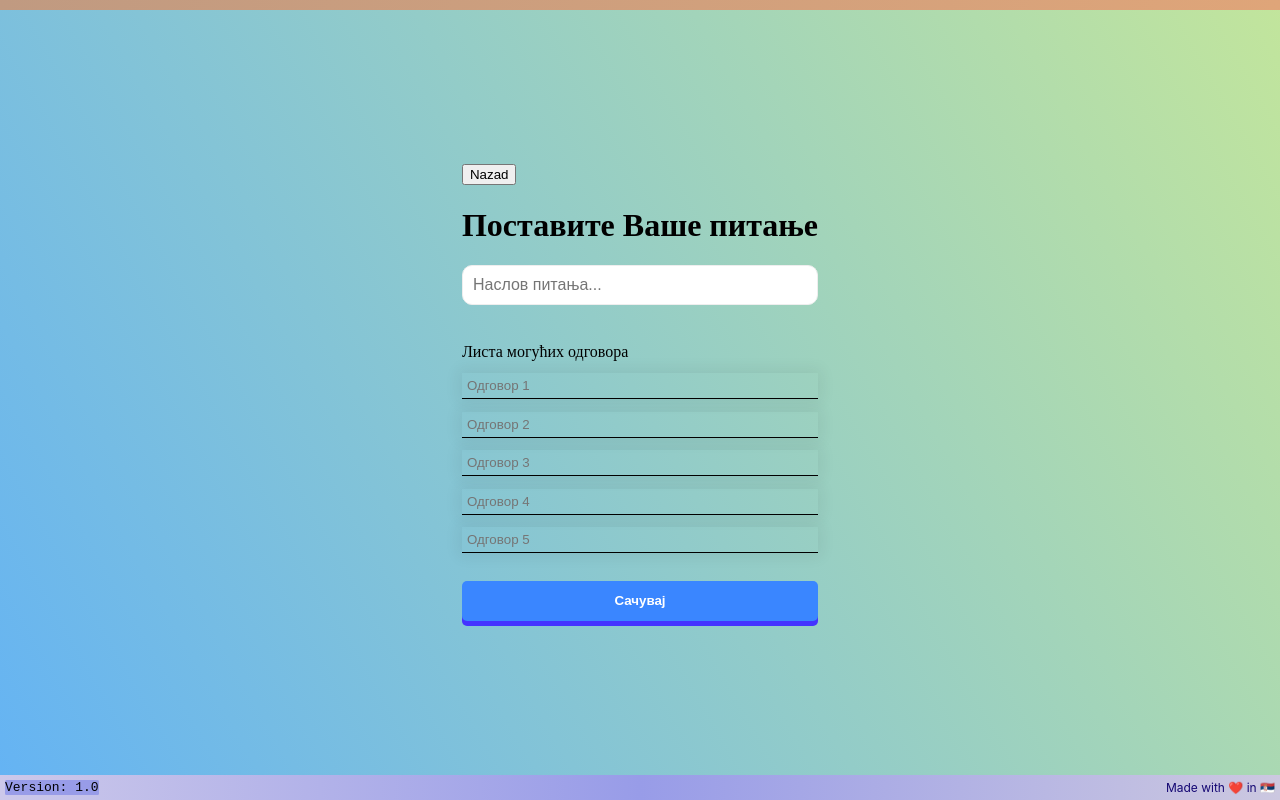
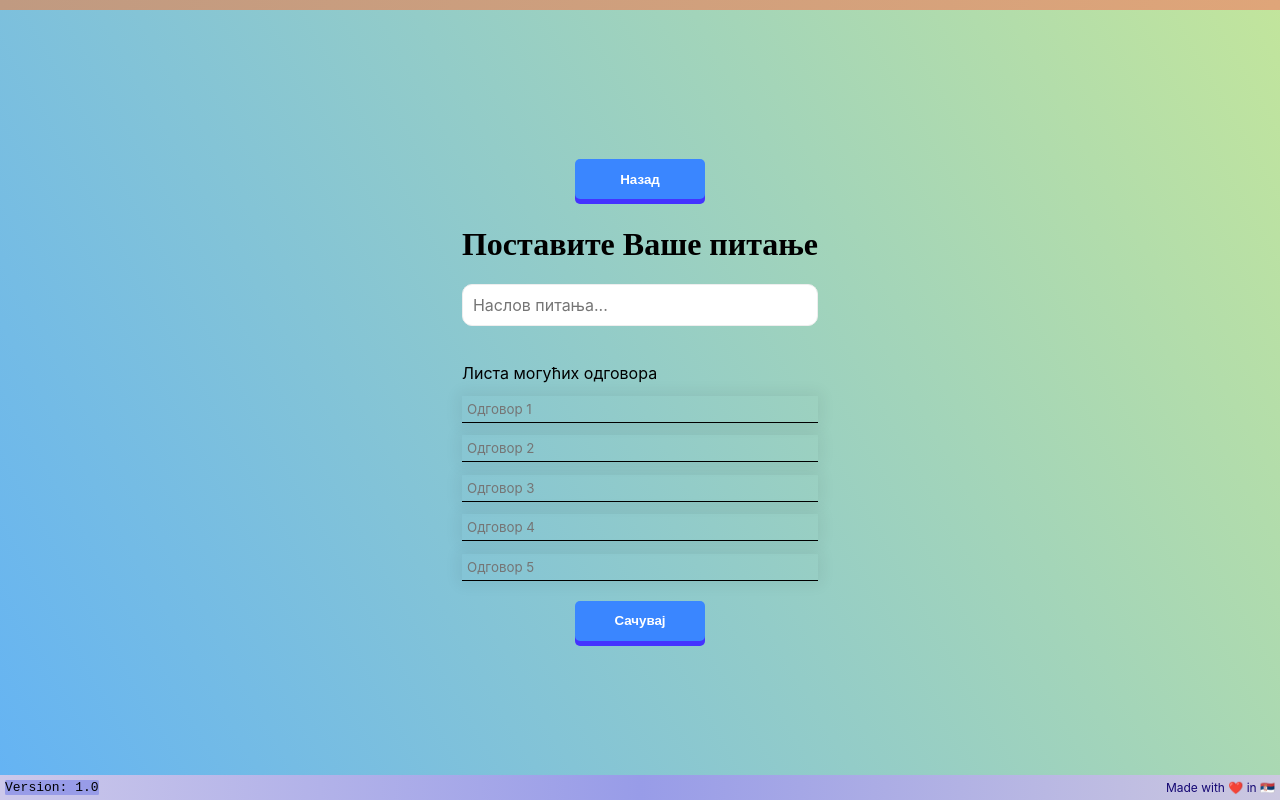
Before and after one commit to vexy/voting_platform, a SvelteKit app in the folder frontend/: page /newquestion in a window 1280 px wide. Built offline with nearby package versions, Linux system fonts and the light colour scheme.

Commit message:
Added trasnaction confirmation logic and loader/spinner on the UI side. Closes #59

```diff
--- a/frontend/src/lib/Instructions.svelte
+++ b/frontend/src/lib/Instructions.svelte
@@ -1,6 +1,6 @@
 <script lang="ts">
     async function checkTutorials() {
-        window.open('https://infoport.app/uputstva', '_blank', 'noreferrer');
+        window.open('https://youtu.be/pff3fzqF6v0', '_blank', 'noreferrer');
     }
 </script>
 
@@ -9,7 +9,7 @@
     <button class="instructions" on:click={checkTutorials}>
         Упутства за приступање
     </button>
-    <p>За више детаља, погледајте упутства за приступање платформи.</p>
+    <p>За више детаља, погледајте видео упутства за приступање платформи...</p>
 </container>
 
 <style>
--- /dev/null
+++ b/frontend/src/lib/Loader.svelte
@@ -0,0 +1,73 @@
+<script lang="ts">
+    export let message = "";
+</script>
+
+<container>
+    <loader />
+    <i>{message}</i>
+</container>
+
+<style>
+    container {
+        display: flex;
+        flex-direction: column;
+        align-items: center;
+        justify-content: center;
+        gap: 5px;
+        font-family: -apple-system, BlinkMacSystemFont, 'Segoe UI', Roboto, Oxygen, Ubuntu, Cantarell, 'Open Sans', 'Helvetica Neue', sans-serif;
+    }
+
+    loader {
+      width: 48px;
+      height: 48px;
+      border-radius: 50%;
+      display: inline-block;
+      position: relative;
+      border: 3px solid;
+      border-color: transparent #64b3f4 transparent #c2e59c;
+      box-sizing: border-box;
+      animation: rotation 1s linear infinite;
+    }
+    loader::after,
+    loader::before {
+      content: '';
+      box-sizing: border-box;
+      position: absolute;
+      left: 0;
+      right: 0;
+      top: 0;
+      bottom: 0;
+      margin: auto;
+      border: 3px solid;
+      border-color: #64b3f4 transparent transparent transparent;
+      width: 40px;
+      height: 40px;
+      border-radius: 50%;
+      box-sizing: border-box;
+      animation: rotationBack 0.5s linear infinite;
+      transform-origin: center center;
+    }
+    loader::before {
+      width: 32px;
+      height: 32px;
+      border-color: #FFF #FFF transparent transparent;
+      animation: rotation 1.5s linear infinite;
+    }
+
+    @keyframes rotation {
+      0% {
+        transform: rotate(0deg);
+      }
+      100% {
+        transform: rotate(360deg);
+      }
+    }
+    @keyframes rotationBack {
+      0% {
+        transform: rotate(0deg);
+      }
+      100% {
+        transform: rotate(-360deg);
+      }
+    }
+</style>
--- a/frontend/src/routes/+page.svelte
+++ b/frontend/src/routes/+page.svelte
@@ -52,6 +52,7 @@
             {#await Contract.isRegisteredUser() then success }
                 {#if success}
                     <button class="gradient-button" on:click={() => goto("/list")}>Погледај листу питања 🔍</button>
+                    <p>Број постављених питања: {$PlatformStore.totalQuestions}</p>
                 {:else}
                     <button class="gradient-button" on:click={performRegistration}>
                         Хоћу и ја ✌️
@@ -82,10 +83,10 @@
         align-self: center;
         text-align: center;
         gap: 5px;
+        font-family: -apple-system, BlinkMacSystemFont, 'Segoe UI', Roboto, Oxygen, Ubuntu, Cantarell, 'Open Sans', 'Helvetica Neue', sans-serif;
     }
 
     h1 {
-        font-family: -apple-system, BlinkMacSystemFont, 'Segoe UI', Roboto, Oxygen, Ubuntu, Cantarell, 'Open Sans', 'Helvetica Neue', sans-serif;
         color: #185a9d;
     }
 
--- a/frontend/src/routes/newquestion/+page.svelte
+++ b/frontend/src/routes/newquestion/+page.svelte
@@ -1,23 +1,32 @@
 <script lang="ts">
-    // import Modal from "$lib/ModalDialog.svelte";
+    import Loader from "$lib/Loader.svelte";
     import Contract from "$lib/Utilities";
     import { goto } from "$app/navigation";
+
+    // loading flag...
+    let isLoading = false;
 
     let title: string = "";
     let labels: string[] = [];
 
-    function saveQuestion() {
+    async function saveQuestion() {
       // check inputs
       if (userInputsAreFine()) {
-        Contract.addNewQuestion(title, labels).then( (result: boolean) => {
-          if (result) {
+        try {
+          isLoading = true;
+          const success = await Contract.addNewQuestion(title, labels);
+
+          if(success) {
             alert("Ново питање успешно сачувано !");
             title = "";
             labels = [];
-          } else {
-            alert("Дошло је до грешке приликом чувања. Покушајте поново.");
           }
-        });
+        } catch (err) {
+          alert("Дошло је до грешке приликом чувања. Покушајте поново.");
+        }
+
+        // in any case, as a last step, stop the loader
+        isLoading = false;
       } else {
         alert("Питање мора садржати наслов и барем 2 понуђена одговора.");
       }
@@ -35,11 +44,12 @@
     }
 </script>
 
-<button on:click={() => goto("/list")} >Nazad</button>
+<centered>
+  <button class="save-button" on:click={() => goto('/list')}>Назад</button>
+</centered>
 <h1>Поставите Ваше питање</h1>
 
-<title-inputs>
-    <!-- <label for="title">Naslov pitanja</label> -->
+<new-question-frame>
     <input
     bind:value={title}
     type="text"
@@ -113,21 +123,31 @@
         required
         >
     </div>
+</new-question-frame>
+
+<centered>
+  {#if isLoading}
+    <Loader message="Комуникација са blockchain мрежом..."/>
+  {:else}
     <button class="save-button" on:click={saveQuestion}>Сачувај</button>
-
-    <!-- <Modal>
-        <div slot="trigger" let:open>
-        <button on:click={saveQuestion} class="sky-button">Сачувај</button>
-        </div>
-    </Modal> -->
-</title-inputs>
+  {/if}
+</centered>
 
 <style>
-    title-inputs {
-        display: flex;
-        flex-direction:  column;
-        gap: 12.5px;
-        justify-content: space-around;
+    centered {
+      display: flex;
+      flex-direction: column;
+      align-items: center;
+      font-family: -apple-system, BlinkMacSystemFont, 'Segoe UI', Roboto, Oxygen, Ubuntu, Cantarell, 'Open Sans', 'Helvetica Neue', sans-serif;
+      padding: 5px;
+    }
+
+    new-question-frame {
+      display: flex;
+      flex-direction:  column;
+      gap: 12.5px;
+      justify-content: space-around;
+      font-family: -apple-system, BlinkMacSystemFont, 'Segoe UI', Roboto, Oxygen, Ubuntu, Cantarell, 'Open Sans', 'Helvetica Neue', sans-serif;
     }
 
     .title-input {
@@ -138,6 +158,7 @@
       margin-bottom: 25px;
       border: 1px solid #eee;
       font-size: medium;
+      font-family: -apple-system, BlinkMacSystemFont, 'Segoe UI', Roboto, Oxygen, Ubuntu, Cantarell, 'Open Sans', 'Helvetica Neue', sans-serif;
     }
 
     .label-input {
@@ -148,6 +169,7 @@
       border-bottom: 1px solid;
       box-shadow: 0 0 15px 4px rgba(0,0,0,0.06);
       background-color: inherit;
+      font-family: -apple-system, BlinkMacSystemFont, 'Segoe UI', Roboto, Oxygen, Ubuntu, Cantarell, 'Open Sans', 'Helvetica Neue', sans-serif;
     }
 
     .save-button {
--- a/frontend/src/routes/questions/[slug]/+page.svelte
+++ b/frontend/src/routes/questions/[slug]/+page.svelte
@@ -1,14 +1,23 @@
 <script lang="ts">
     import { onMount } from 'svelte';
     import { page } from "$app/stores";
+    import { goto } from '$app/navigation';
+    import { PlatformStore } from '$lib/UtilsStore';
+    import Loader from '$lib/Loader.svelte';
     import Contract from '$lib/Utilities';
     import { QuestionInfoOutput, QuestionMeta } from '$lib/Models';
+
+    // loading flag...
+    let isLoading = false;
 
     let questionInfo: QuestionInfoOutput = new QuestionInfoOutput(0, new QuestionMeta("", "", [], [], []) , 0, false);
     let voteOptions: number[] = [0,1,2,3,4];
 
     let meterValues: number[] = [];
     let extrasMeterValues: number[] = [];
+
+    // percentage of total amount of users who voted on this questions
+    $: totalVotePercentage = ((questionInfo.totalVoters / $PlatformStore.totalUsers) * 100).toFixed(1);
 
     onMount(async () => {
         const questionID = Number($page.params.slug);
@@ -27,31 +36,41 @@
     });
 
     async function performVote() {
-        // check which user option is selected
+        isLoading = true;
+
+        // find which user option is selected
         const optionButtons = document.getElementsByName('voting-options');
         for(let i = 0; i < optionButtons.length; i++) {
             if(optionButtons[i].checked) {
                 const optionValue = optionButtons[i].value;
 
-                // check the meta of option button selected
+                try {
+                    // check if the button meta option is regular vote option
+                    // or extras option (negative value)
                     if (optionValue >= 0) {
-                    await Contract.vote(questionInfo.id, i)
-                        .then(() => {
+                        const success = await Contract.vote(questionInfo.id, i);
+                        if(success) {
                             alert("Ваш одговор је примљен. Хвала !");
-                        })
-                        .catch(() => {
-                            console.log("Error...");
+
+                            // automatically forward us to the results page
+                            const redirect = "/questions/" + $page.params.slug;
+                            await goto(redirect);
+                        }
+                    } else {
+                        //extra option is transformed to suite platform contract extra options [0,1,2]
+                        const transformedExtraOption = (optionValue * -1) - 1;
+                        await Contract.provideExtra(questionInfo.id, transformedExtraOption);
+                    }
+                } catch (err) {
+                    console.log("Vote/report process failed. Reason: ", err);
                     alert("Дошло је до грешке, покушајте поново.");
-                        });
-                } else { // contains extras option
-                    const transformedExtraOption = (optionValue * -1) - 1;
-                    //extra option is transformed to suite platform contract extra options [0,1,2]
-                    await Contract.provideExtra(questionInfo.id, transformedExtraOption);
                 }
 
                 break;  //no need to cycle further
             }
         }
+
+        isLoading = false;
     }
 </script>
 
@@ -104,23 +123,26 @@
         {/if}
     </vstack>
 </vote-panel>
-<vstack>
-    <vstack-centered>
+
+<centered>
+    {#if isLoading}
+        <Loader message="Слање одговора у току..." />
+    {:else}
         {#if questionInfo.hasVoted}
-            <code>Укупно гласова: {questionInfo.totalVoters}</code>
+            <p>Укупно гласова: {questionInfo.totalVoters} (<i>{totalVotePercentage}%</i> корисникa платформе)</p>
         {:else}
             <button class="vote-button" on:click={performVote}>Пошаљи</button>
         {/if}
-    </vstack-centered>
-</vstack>
+
+        <button class="vote-button" on:click={() => { goto('/list') }}>Назад</button>
+    {/if}
+</centered>
 
 <style>
     vote-panel {
         display: flex;
         flex-direction: row;
         justify-content: space-around;
-        /* background-color: blueviolet; */
-
         font-family: -apple-system, BlinkMacSystemFont, 'Segoe UI', Roboto, Oxygen, Ubuntu, Cantarell, 'Open Sans', 'Helvetica Neue', sans-serif;
     }
 
@@ -130,9 +152,13 @@
         gap: 10px;
     }
 
-    vstack-centered {
-        align-self: center;
-        margin-top: 10px;
+    centered {
+      display: flex;
+      flex-direction: column;
+      align-items: center;
+      font-family: -apple-system, BlinkMacSystemFont, 'Segoe UI', Roboto, Oxygen, Ubuntu, Cantarell, 'Open Sans', 'Helvetica Neue', sans-serif;
+      padding: 5px;
+      word-wrap: break-word;
     }
 
     hstack {
```
Also changed, not shown: frontend/src/lib/Utilities.ts (+27 -10 lines), 1 other file (tests, documents, lock files or other folders). Lines whose indentation alone changed are shown as unchanged.
